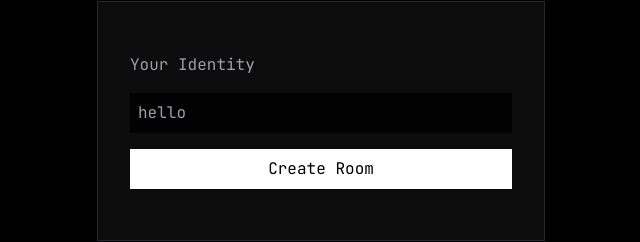
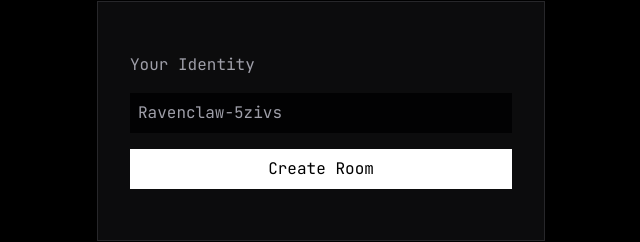
Before and after one commit to s4mzai/rooms, a Next.js app: page / in a window 1280 px wide. Shown: the part 329-571 px from the top of the page, without its empty margins (319-959 px from the left). Built offline with nearby package versions, Linux system fonts and the light colour scheme.

Commit message:
Add username generation logic

```diff
--- a/app/page.tsx
+++ b/app/page.tsx
@@ -2,10 +2,14 @@
 import { useState } from "react";
 import { TextMorph } from "@/components/ui/text-morph";
 import { TypingAnimation } from "@/components/ui/typing-animation"
+import useUsername from "@/hooks/username";
+
 
 export default function Home() {
   const [text, setText] = useState<string>("Create Room")
   const [disable, setDisable] = useState<boolean>(false)
+
+  const username = useUsername()
   return (
     <div className="flex flex-col items-center justify-center h-dvh px-4 bg-black">
       <div className="w-full max-w-md mx-auto mb-6 text-center">
@@ -14,7 +18,7 @@ export default function Home() {
       </div>
       <div className="w-full max-w-md mx-auto flex flex-col bg-zinc-900/50 justify-center gap-4 p-6 sm:p-8 shadow-lg border border-zinc-800 min-h-[240px]">
         <h2 className="text-zinc-400">Your Identity</h2>
-        <input type="text" value={"hello"} disabled={true} className="bg-black/80 text-zinc-400 p-2 w-full" />
+        <input type="text" value={username} disabled={true} className="bg-black/80 text-zinc-400 p-2 w-full" />
         {/* TODO: ADD A WORK HERE */}
         <button onClick={()=>{
             setDisable(true)
--- /dev/null
+++ b/hooks/username.ts
@@ -0,0 +1,30 @@
+"use client"
+import {nanoid} from 'nanoid'
+import { useState, useEffect } from 'react';
+
+const useUsername = ()=>{
+    const [username, setUsername] = useState<string>("");
+
+    useEffect(()=>{
+        const storedUsername = localStorage.getItem('username');
+
+        if (storedUsername) {
+            setUsername(storedUsername);
+        } else {
+            const houses = ["Gryffindor", "Hufflepuff", "Ravenclaw", "Slytherin"]
+            const randomIndex = Math.floor(Math.random() * houses.length);
+            const randomHouse = houses[randomIndex]
+
+            const usernameId = nanoid(5)
+
+            const generatedUsername = randomHouse + "-" + usernameId
+
+            localStorage.setItem('username', generatedUsername);
+            setUsername(generatedUsername);
+        }
+    },[])
+
+    return username;
+}
+
+export default useUsername
--- a/package.json
+++ b/package.json
@@ -13,6 +13,7 @@
     "clsx": "^2.1.1",
     "lucide-react": "^0.561.0",
     "motion": "^12.23.26",
+    "nanoid": "^5.1.6",
     "next": "16.0.10",
     "react": "19.2.1",
     "react-dom": "19.2.1",
```
Also changed, not shown: 1 other file (tests, documents, lock files or other folders).
